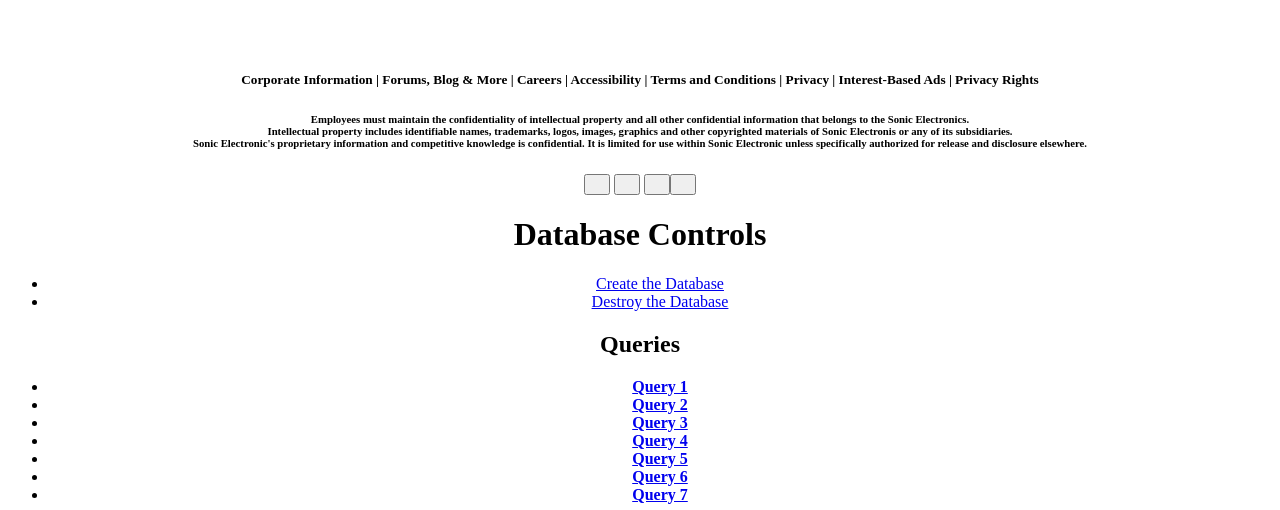
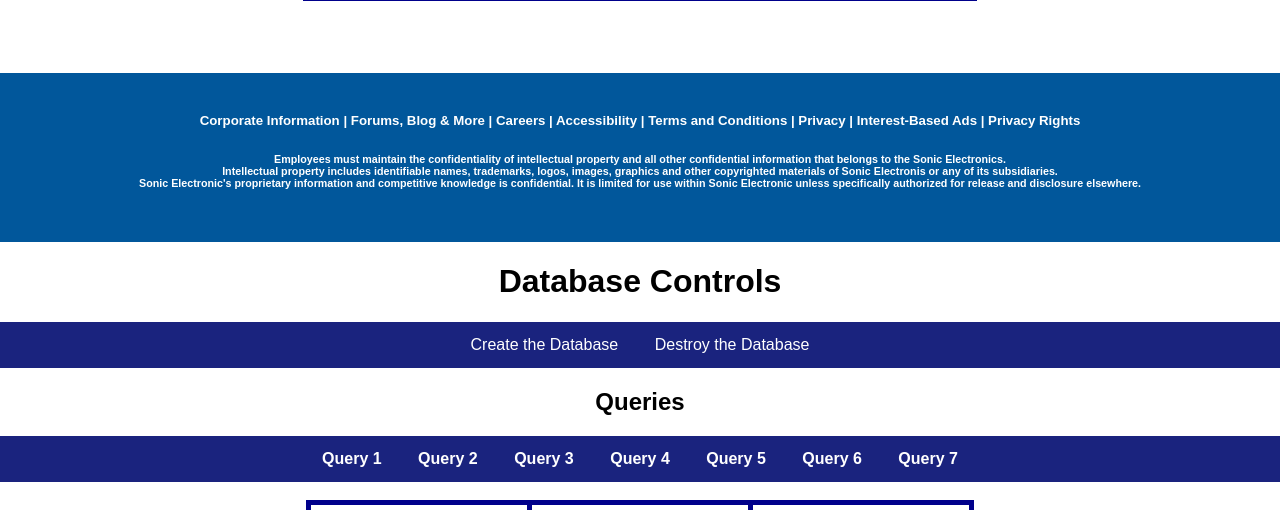
Before and after one commit to Tyler-McCaleb/Sonic-Electronic, a PHP site: page / in a window 1280 px wide. Shown: the part 593-1103 px from the top of the page. Run offline with PHP 8.4, Linux system fonts and the light colour scheme.

Commit message:
Update style.css

```diff
--- a/css/style.css
+++ b/css/style.css
@@ -16,3 +16,206 @@ th {
     padding: 5ps;
     border-bottom: 1px solid #aaa;
 }
+
+
+{box-sizing: border-box;}
+
+body {
+  margin: 0;
+  font-family: Arial, Helvetica, sans-serif;
+}
+
+
+ul {
+  list-style-type: none;
+  margin: 0;
+  padding: 0;
+  overflow: hidden;
+  background-color: #1A237E;
+  float: none;
+  text-align:center;
+}
+
+
+li {
+  display:inline;
+}
+
+
+li a, .dropbtn {
+  display: inline-block;
+  color: white;
+  text-align: center;
+  padding: 14px 16px;
+  text-decoration: none;
+}
+
+
+li a:hover, .dropdown:hover .dropbtn {
+  background-color: black;
+}
+
+
+li.dropdown {
+  display: inline-block;
+}
+
+
+.dropdown-content {
+  display: none;
+  position: absolute;
+  background-color: gray;
+  min-width: 160px;
+  box-shadow: 0px 8px 16px 0px rgba(0,0,0,0.2);
+  z-index: 1;
+}
+
+
+.dropdown-content a {
+  color: white;
+  padding: 12px 16px;
+  text-decoration: none;
+  display: block;
+  text-align: left;
+}
+
+
+.dropdown-content a:hover {
+  background-color: black
+}
+
+.dropdown:hover .dropdown-content {
+  display: block;
+
+}
+
+* {
+  box-sizing: border-box;
+}
+
+form.example input[type=text] {
+  padding: 10px;
+  font-size: 17px;
+  border: 1px solid #01579B;
+  float: left;
+  width: 80%;
+  background: #f1f1f1;
+
+}
+
+form.example button {
+  float: left;
+  width: 15%;
+  padding: 10px;
+  background: #1A237E;
+  color: white;
+  font-size: 17px;
+  border: 1px solid #01579B;
+  border-left: none;
+  cursor: pointer;
+}
+
+form.example button:hover {
+  background: black;
+}
+
+form.example::after {
+  content: "";
+  clear: both;
+  display: table;
+}
+   .dropdown-centered a {
+    position: relative;
+    top: 0;
+    left: 0;
+    transform: none;
+}
+
+    .pull-right {
+    float: right;
+}
+
+
+.footer {
+   position: relative;
+   left: 0;
+   bottom: 0;
+   width: 100%;
+   height: 70%;
+   background-color: #01579B;
+   color: white;
+   text-align: center;
+}
+
+a:link {
+  color: white;
+}
+
+.btn {
+  background-color: #01579B;
+  border: none;
+  color: black;
+  padding: 0px 10px;
+  font-size: 24px;
+  cursor: pointer;
+}
+
+.btn:hover {
+  background-color: #01579B;
+  color: white
+}
+
+body {margin:0;}
+
+.icon-bar {
+  width: 80%;
+  background-color: navy;
+  overflow: hidden;
+  margin: 0;
+  padding: 0;
+  list-style-type: none;
+  float: none;
+  text-align:center;
+  margin: auto;
+  justify-content: center;
+}
+
+.icon-bar a{
+  float: left;
+  width: 20%;
+  text-align: center;
+  padding: 12px 0;
+  transition: all 0.3s ease;
+  color: white;
+  font-size: 40px;
+
+}
+
+.icon-bar a:hover {
+  background-color: #000;
+}
+
+.active {
+  background-color: navy;
+}
+
+table {
+  font-family: arial, sans-serif;
+  border-collapse: collapse;
+  width: 30%;
+  background-color: white;
+}
+
+td, th {
+  border: 5px solid DarkBlue;
+  text-align: center;
+  padding: 8px;
+}
+
+tr:nth-child(even) {
+  background-color: white;
+}
+
+td a:link{
+  color: #37474F;
+}
```
